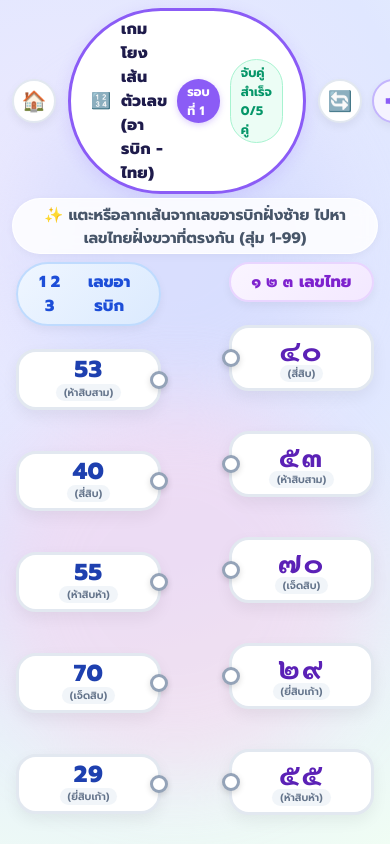
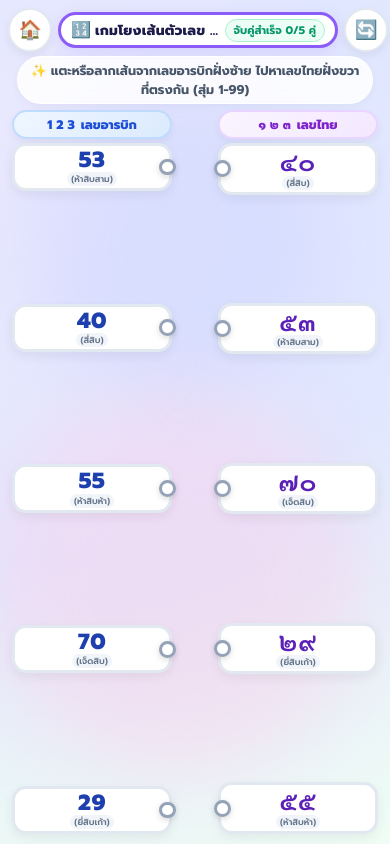
Before and after one commit to bilanphoto/As11, a plain HTML site: page number-matching.html in a window 390 px wide. Drawn offline with Linux system fonts and the light colour scheme.

Commit message:
Fix auto-resize, dynamic clamp scaling, and mobile scrollability across all pages

```diff
--- a/css/jigsaw-game.css
+++ b/css/jigsaw-game.css
@@ -10,26 +10,34 @@
 }
 
 /* Base Viewport & Layout */
-body {
+html, body {
   margin: 0;
   padding: 0;
+  width: 100%;
+  min-height: 100%;
   min-height: 100vh;
-  min-height: -webkit-fill-available;
+  min-height: 100dvh;
+  height: auto;
   font-family: 'Prompt', -apple-system, BlinkMacSystemFont, sans-serif;
   background-color: #f0fdf4;
-  overflow: hidden;
+  overflow-x: hidden;
+  overflow-y: auto;
+  -webkit-overflow-scrolling: touch;
   user-select: none;
   -webkit-user-select: none;
 }
 
 .jigsaw-viewport {
   position: relative;
-  width: 100vw;
-  height: 100vh;
-  height: -webkit-fill-available;
+  width: 100%;
+  max-width: 100vw;
+  min-height: 100vh;
+  min-height: 100dvh;
+  height: auto;
   display: flex;
   flex-direction: column;
-  overflow: hidden;
+  overflow-x: hidden;
+  overflow-y: visible;
   box-sizing: border-box;
 }
 
@@ -555,22 +563,32 @@ body {
    Responsive Adaptations
    ========================================================================== */
 @media (max-width: 960px) {
+  .jigsaw-viewport {
+    height: auto;
+    min-height: 100vh;
+    min-height: 100dvh;
+    overflow-y: auto;
+    -webkit-overflow-scrolling: touch;
+  }
+
   .jigsaw-arena {
     flex-direction: column;
     padding: 6px 12px 10px;
     gap: 10px;
+    height: auto;
   }
 
   .jigsaw-board-panel {
     max-width: 100%;
     width: 100%;
-    height: 58%;
+    height: auto;
+    min-height: 260px;
   }
 
   .jigsaw-tray-panel {
     width: 100%;
-    height: 40%;
-    max-height: 40%;
+    height: auto;
+    max-height: none;
     padding: 8px;
   }
 
@@ -581,6 +599,7 @@ body {
     overflow-y: hidden;
     gap: 8px;
     padding-bottom: 4px;
+    -webkit-overflow-scrolling: touch;
   }
 
   .piece-card {
--- a/css/menu.css
+++ b/css/menu.css
@@ -2,17 +2,33 @@
  * Main Menu / Hub Styles (หน้าเมนูหลัก เกมการเรียนรู้ปฐมวัย)
  */
 
+html, body {
+  width: 100%;
+  min-height: 100%;
+  min-height: 100vh;
+  min-height: 100dvh;
+  height: auto;
+  overflow-x: hidden;
+  overflow-y: auto;
+  -webkit-overflow-scrolling: touch;
+}
+
 .menu-viewport {
   position: relative;
-  width: 100vw;
-  height: 100vh;
+  width: 100%;
+  max-width: 100vw;
+  min-height: 100vh;
+  min-height: 100dvh;
+  height: auto;
   display: flex;
   flex-direction: column;
   justify-content: space-between;
   align-items: center;
-  padding: 16px 24px 20px 24px;
-  overflow: hidden;
+  padding: clamp(10px, 2vh, 20px) clamp(12px, 2.5vw, 24px);
+  overflow-x: hidden;
+  overflow-y: visible;
   background-color: transparent;
+  box-sizing: border-box;
 }
 
 /* Header */
@@ -322,26 +338,39 @@
   .menu-viewport {
     height: auto;
     min-height: 100vh;
-    overflow-y: auto;
+    min-height: 100dvh;
+    padding: 12px 16px 20px;
   }
   .games-hub-grid {
     grid-template-columns: repeat(2, 1fr);
     max-width: 720px;
+    gap: 14px;
   }
 }
 
 @media (max-width: 600px) {
+  .menu-viewport {
+    padding: 10px 12px 18px;
+  }
   .games-hub-grid {
     grid-template-columns: 1fr;
     max-width: 420px;
+    gap: 12px;
+  }
+  .menu-title-container {
+    padding: 6px 18px;
   }
   .menu-title {
-    font-size: 1.25rem;
+    font-size: 1.15rem;
+  }
+  .menu-hero-text {
+    font-size: 0.92rem;
+    padding: 4px 16px;
   }
   .portal-preview-wrap {
-    height: 140px;
+    height: 135px;
   }
   .portal-img-preview {
-    height: 95px;
+    height: 90px;
   }
 }
--- a/css/number-matching.css
+++ b/css/number-matching.css
@@ -3,21 +3,37 @@
    High-contrast, playful, responsive, preschool-friendly design.
    ========================================================================== */
 
+html, body {
+  width: 100%;
+  min-height: 100%;
+  min-height: 100vh;
+  min-height: 100dvh;
+  height: auto;
+  overflow-x: hidden;
+  overflow-y: auto;
+  -webkit-overflow-scrolling: touch;
+}
+
 .number-viewport {
   position: relative;
-  width: 100vw;
-  height: 100vh;
+  width: 100%;
+  max-width: 100vw;
+  min-height: 100vh;
+  min-height: 100dvh;
+  height: auto;
   display: flex;
   flex-direction: column;
   justify-content: space-between;
-  padding: 10px 20px 14px;
-  overflow: hidden;
+  align-items: center;
+  padding: clamp(6px, 1.2vh, 12px) clamp(8px, 2vw, 20px);
+  overflow-x: hidden;
+  overflow-y: visible;
   box-sizing: border-box;
 }
 
 /* Background Animated Gradient Layer */
 .number-bg-layer {
-  position: absolute;
+  position: fixed;
   inset: 0;
   background: radial-gradient(circle at 18% 25%, #ede9fe 0%, #e0e7ff 50%, #f0fdf4 100%);
   z-index: 1;
@@ -58,31 +74,32 @@
   align-items: center;
   justify-content: space-between;
   flex-shrink: 0;
-  gap: 12px;
+  gap: clamp(6px, 1.5vw, 12px);
 }
 
 .header-left, .header-right {
   display: flex;
   align-items: center;
-  gap: 10px;
+  gap: clamp(6px, 1vw, 10px);
 }
 
 .btn-nav-home, .btn-action-icon {
   background: #ffffff;
   border: 2px solid #e2e8f0;
   border-radius: 50%;
-  width: 44px;
-  height: 44px;
+  width: clamp(38px, 5.5vh, 44px);
+  height: clamp(38px, 5.5vh, 44px);
   display: flex;
   align-items: center;
   justify-content: center;
-  font-size: 1.25rem;
+  font-size: clamp(1.05rem, 2.2vh, 1.25rem);
   color: #475569;
   cursor: pointer;
   box-shadow: 0 4px 10px rgba(0, 0, 0, 0.06);
   transition: transform 0.2s cubic-bezier(0.34, 1.56, 0.64, 1), box-shadow 0.2s, background-color 0.2s;
   text-decoration: none;
   touch-action: manipulation;
+  flex-shrink: 0;
 }
 
 .btn-nav-home:hover, .btn-action-icon:hover {
@@ -100,41 +117,47 @@
 /* Center Title Pill */
 .number-title-pill {
   background: #ffffff;
-  border: 3px solid #8b5cf6;
+  border: clamp(2px, 0.4vh, 3px) solid #8b5cf6;
   border-radius: 999px;
-  padding: 6px 20px;
+  padding: clamp(3px, 0.8vh, 6px) clamp(8px, 1.5vw, 20px);
   box-shadow: 0 4px 16px rgba(139, 92, 246, 0.16);
   display: flex;
   align-items: center;
-  gap: 10px;
+  gap: clamp(4px, 1vw, 10px);
+  max-width: calc(100% - 100px);
 }
 
 .number-title-pill h1 {
   margin: 0;
-  font-size: 1.15rem;
+  font-size: clamp(0.85rem, 2vh, 1.15rem);
   font-weight: 800;
   color: #1e1b4b;
   letter-spacing: 0.3px;
+  white-space: nowrap;
+  overflow: hidden;
+  text-overflow: ellipsis;
 }
 
 .round-badge-pill {
   background: #8b5cf6;
   color: #ffffff;
-  font-size: 0.78rem;
+  font-size: clamp(0.65rem, 1.3vh, 0.78rem);
   font-weight: 700;
-  padding: 3px 10px;
+  padding: 2px 8px;
   border-radius: 999px;
   box-shadow: 0 2px 6px rgba(139, 92, 246, 0.3);
+  white-space: nowrap;
 }
 
 .counter-badge-pill {
   background: #ecfdf5;
   color: #059669;
   border: 1.5px solid #a7f3d0;
-  font-size: 0.78rem;
+  font-size: clamp(0.65rem, 1.3vh, 0.78rem);
   font-weight: 700;
-  padding: 3px 10px;
+  padding: 2px 8px;
   border-radius: 999px;
+  white-space: nowrap;
 }
 
 /* Tip / Instruction Bar */
@@ -142,17 +165,18 @@
   position: relative;
   z-index: 10;
   text-align: center;
-  font-size: 0.95rem;
+  font-size: clamp(0.72rem, 1.5vh, 0.92rem);
   font-weight: 700;
   color: #475569;
   background: rgba(255, 255, 255, 0.85);
   backdrop-filter: blur(8px);
   -webkit-backdrop-filter: blur(8px);
-  padding: 4px 20px;
+  padding: clamp(2px, 0.5vh, 4px) clamp(10px, 2vw, 20px);
   border-radius: 999px;
-  margin: 4px auto;
+  margin: clamp(2px, 0.5vh, 4px) auto;
   box-shadow: 0 2px 8px rgba(0, 0, 0, 0.04);
   border: 1px solid rgba(255, 255, 255, 0.9);
+  max-width: 95%;
 }
 
 /* Main Playing Arena */
@@ -164,11 +188,12 @@
   max-width: 980px;
   margin: 0 auto;
   display: flex;
-  align-items: center;
+  align-items: stretch;
   justify-content: space-between;
-  padding: 8px 16px;
+  padding: clamp(4px, 0.8vh, 8px) clamp(4px, 1.5vw, 16px);
   box-sizing: border-box;
-  min-height: 0; /* Prevents overflow */
+  min-height: 0;
+  gap: clamp(8px, 2vw, 20px);
 }
 
 /* SVG Line Canvas Overlay (Spans entire arena) */
@@ -215,24 +240,25 @@
   display: flex;
   flex-direction: column;
   justify-content: space-between;
-  height: 100%;
-  width: 250px;
+  height: auto;
+  width: clamp(135px, 28vw, 250px);
   z-index: 20;
-  gap: 10px;
+  gap: clamp(4px, 1vh, 8px);
 }
 
 .column-header {
   text-align: center;
-  font-size: 1rem;
+  font-size: clamp(0.78rem, 1.6vh, 0.95rem);
   font-weight: 800;
-  padding: 6px 14px;
+  padding: clamp(3px, 0.6vh, 5px) clamp(6px, 1.2vw, 12px);
   border-radius: 999px;
   box-shadow: 0 4px 10px rgba(0, 0, 0, 0.05);
-  margin-bottom: 2px;
+  margin-bottom: 0;
   display: flex;
   align-items: center;
   justify-content: center;
   gap: 6px;
+  flex-shrink: 0;
 }
 
 .column-arabic .column-header {
@@ -252,8 +278,8 @@
   flex: 1;
   display: flex;
   flex-direction: column;
-  justify-content: space-around;
-  gap: 10px;
+  justify-content: space-between;
+  gap: clamp(4px, 1vh, 8px);
   min-height: 0;
 }
 
@@ -261,24 +287,25 @@
 .number-card {
   position: relative;
   background: #ffffff;
-  border: 3px solid #e2e8f0;
-  border-radius: 20px;
-  padding: 8px 16px;
+  border: clamp(2px, 0.4vh, 3px) solid #e2e8f0;
+  border-radius: clamp(14px, 2vh, 20px);
+  padding: clamp(2px, 0.6vh, 6px) clamp(6px, 1.2vw, 14px);
   display: flex;
   align-items: center;
   justify-content: center;
-  box-shadow: 0 6px 16px rgba(0, 0, 0, 0.06);
+  box-shadow: 0 4px 12px rgba(0, 0, 0, 0.06);
   cursor: pointer;
   user-select: none;
   -webkit-user-select: none;
-  touch-action: none; /* Disable browser pinch/scroll so drag is immediate */
+  touch-action: pan-y; /* Allows vertical scrolling on touch devices while allowing horizontal drag */
   transition: transform 0.22s cubic-bezier(0.34, 1.56, 0.64, 1), box-shadow 0.22s, border-color 0.22s, background-color 0.22s;
-  min-height: 64px;
+  min-height: clamp(38px, 6.8vh, 60px);
+  box-sizing: border-box;
 }
 
 .number-card:hover {
-  transform: translateY(-3px) scale(1.02);
-  box-shadow: 0 10px 22px rgba(139, 92, 246, 0.18);
+  transform: translateY(-2px) scale(1.02);
+  box-shadow: 0 8px 18px rgba(139, 92, 246, 0.18);
   border-color: #8b5cf6;
 }
 
@@ -326,15 +353,15 @@
   flex-direction: column;
   align-items: center;
   justify-content: center;
-  gap: 2px;
+  gap: 1px;
   pointer-events: none;
 }
 
 .num-display {
   font-family: 'Prompt', sans-serif;
-  font-size: 1.85rem;
+  font-size: clamp(1.2rem, 3.2vh, 1.85rem);
   font-weight: 800;
-  line-height: 1;
+  line-height: 1.05;
   color: #1e293b;
   letter-spacing: 0.5px;
 }
@@ -344,19 +371,20 @@
 }
 
 .column-thai .num-display {
-  font-family: 'Sarabun', 'TH Sarabun New', 'Prompt', sans-serif;
+  font-family: 'Sarabun', 'TH Sarabun New', sans-serif;
   color: #5b21b6;
-  font-size: 2.45rem;
-  font-weight: 800;
-  letter-spacing: 2px;
+  font-size: clamp(1.35rem, 3.8vh, 2.35rem);
+  font-weight: 700;
+  line-height: 1.05;
+  letter-spacing: 1px;
 }
 
 .num-word-pill {
-  font-size: 0.72rem;
+  font-size: clamp(0.55rem, 1.2vh, 0.7rem);
   font-weight: 600;
   color: #64748b;
   background: #f1f5f9;
-  padding: 1px 8px;
+  padding: 1px 6px;
   border-radius: 999px;
   white-space: nowrap;
 }
@@ -369,28 +397,34 @@
 /* Anchor Connector Dot */
 .connector-dot {
   position: absolute;
-  width: 18px;
-  height: 18px;
+  width: clamp(14px, 2vh, 18px);
+  height: clamp(14px, 2vh, 18px);
   border-radius: 50%;
   background: #ffffff;
-  border: 3.5px solid #94a3b8;
+  border: clamp(2.5px, 0.4vh, 3.5px) solid #94a3b8;
   box-shadow: 0 2px 6px rgba(0, 0, 0, 0.15);
   transition: transform 0.2s cubic-bezier(0.34, 1.56, 0.64, 1), background-color 0.2s, border-color 0.2s;
   pointer-events: auto;
   cursor: crosshair;
+  touch-action: none; /* Initiates line drawing directly from dot */
 }
 
 /* Left side cards have dot on the right edge */
 .column-arabic .connector-dot {
-  right: -10px;
+  right: clamp(-7px, -1vh, -9px);
 }
 
 /* Right side cards have dot on the left edge */
 .column-thai .connector-dot {
-  left: -10px;
+  left: clamp(-7px, -1vh, -9px);
 }
 
 .number-card:hover .connector-dot,
+.number-card.selected .connector-dot {
+  transform: scale(1.3);
+  border-color: #8b5cf6;
+  background: #f5f3ff;
+}
 .number-card.selected .connector-dot {
   transform: scale(1.35);
   border-color: #8b5cf6;
@@ -469,6 +503,10 @@
   visibility: hidden;
   pointer-events: none;
   transition: opacity 0.3s ease, visibility 0.3s ease;
+  overflow-y: auto;
+  -webkit-overflow-scrolling: touch;
+  padding: 16px;
+  box-sizing: border-box;
 }
 
 .celebration-overlay.active {
@@ -481,10 +519,13 @@
   position: relative;
   background: #ffffff;
   border-radius: 28px;
-  padding: 30px 36px;
+  padding: clamp(20px, 4vh, 32px) clamp(16px, 4vw, 36px);
   text-align: center;
   max-width: 480px;
   width: 90%;
+  max-height: 90vh;
+  max-height: 90dvh;
+  overflow-y: auto;
   box-shadow: 0 25px 50px -12px rgba(0, 0, 0, 0.35);
   transform: scale(0.85) translateY(20px);
   transition: transform 0.4s cubic-bezier(0.34, 1.56, 0.64, 1);
@@ -495,8 +536,8 @@
 }
 
 .celebration-badge-icon {
-  font-size: 64px;
-  margin-bottom: 8px;
+  font-size: clamp(44px, 8vh, 64px);
+  margin-bottom: 6px;
   animation: bounceEmoji 1s infinite alternate;
 }
 
@@ -506,40 +547,40 @@
 }
 
 .celebration-title {
-  margin: 0 0 8px;
-  font-size: 1.8rem;
+  margin: 0 0 6px;
+  font-size: clamp(1.4rem, 3.5vh, 1.8rem);
   font-weight: 800;
   color: #1e293b;
 }
 
 .celebration-subtitle {
-  margin: 0 0 18px;
-  font-size: 1.05rem;
+  margin: 0 0 16px;
+  font-size: clamp(0.9rem, 2vh, 1.05rem);
   color: #64748b;
-  line-height: 1.5;
+  line-height: 1.4;
 }
 
 .matched-summary-wrap {
   display: flex;
   flex-wrap: wrap;
   justify-content: center;
-  gap: 8px;
-  margin-bottom: 22px;
+  gap: 6px;
+  margin-bottom: 18px;
 }
 
 .summary-pill {
   background: #f5f3ff;
   border: 1.5px solid #ddd6fe;
   border-radius: 999px;
-  padding: 4px 14px;
-  font-size: 0.95rem;
+  padding: 3px 12px;
+  font-size: clamp(0.85rem, 1.8vh, 0.95rem);
   font-weight: 800;
   color: #6d28d9;
 }
 
 .celebration-actions {
   display: flex;
-  gap: 12px;
+  gap: 10px;
   justify-content: center;
 }
 
@@ -548,9 +589,9 @@
   align-items: center;
   justify-content: center;
   gap: 6px;
-  font-size: 1rem;
+  font-size: clamp(0.9rem, 2vh, 1rem);
   font-weight: 700;
-  padding: 12px 24px;
+  padding: 10px 20px;
   border-radius: 999px;
   border: none;
   cursor: pointer;
@@ -581,44 +622,104 @@
   z-index: 99998;
 }
 
-/* Responsive Adaptations */
+/* Responsive Adaptations for Mobile & Tablets */
 @media (max-width: 768px) {
   .number-viewport {
-    padding: 8px 12px 10px;
+    padding: clamp(4px, 1vh, 8px) 8px;
+  }
+
+  .number-header {
+    gap: 6px;
+  }
+
+  .number-title-pill {
+    padding: 3px 10px;
+    max-width: calc(100% - 94px);
   }
 
   .number-title-pill h1 {
-    font-size: 0.98rem;
+    font-size: 0.85rem;
+  }
+
+  .round-badge-pill {
+    display: none; /* Hide round badge in header on narrow mobile to keep title spacious */
   }
 
   .matching-arena {
-    padding: 4px;
+    padding: 2px 4px;
+    gap: 6px;
   }
 
   .column-container {
-    width: 145px;
-    gap: 6px;
+    width: clamp(120px, 44vw, 160px);
+    gap: 4px;
+  }
+
+  .column-header {
+    font-size: 0.78rem;
+    padding: 3px 8px;
+  }
+
+  .cards-stack {
+    gap: clamp(3px, 0.8vh, 6px);
   }
 
   .number-card {
-    padding: 6px 8px;
-    min-height: 52px;
+    padding: 2px 6px;
+    min-height: clamp(36px, 6.2vh, 48px);
+    border-radius: 14px;
   }
 
   .num-display {
-    font-size: 1.45rem;
+    font-size: clamp(1.1rem, 2.6vh, 1.4rem);
   }
 
   .column-thai .num-display {
-    font-size: 1.85rem;
-    font-weight: 800;
+    font-size: clamp(1.2rem, 3vh, 1.75rem);
+    font-weight: 700;
   }
 
   .num-word-pill {
-    font-size: 0.65rem;
+    font-size: 0.55rem;
+    padding: 0 4px;
   }
 
   .arena-center-guide {
     display: none;
   }
 }
+
+/* Extra small screens or landscape on mobile phones (very short screen height) */
+@media (max-height: 520px) {
+  .number-viewport {
+    height: auto;
+    min-height: 100vh;
+    min-height: 100dvh;
+    padding: 4px 8px;
+  }
+
+  .instruction-bar {
+    display: none; /* Save vertical space in short height viewports */
+  }
+
+  .cards-stack {
+    gap: 3px;
+  }
+
+  .number-card {
+    min-height: 34px;
+    padding: 2px 6px;
+  }
+
+  .num-display {
+    font-size: 1.05rem;
+  }
+
+  .column-thai .num-display {
+    font-size: 1.25rem;
+  }
+
+  .num-word-pill {
+    display: none; /* Hide subtitle word pill in landscape so numbers remain large */
+  }
+}
--- a/css/size-game.css
+++ b/css/size-game.css
@@ -35,17 +35,32 @@
   object-fit: cover;
 }
 
+html, body {
+  width: 100%;
+  min-height: 100%;
+  min-height: 100vh;
+  min-height: 100dvh;
+  height: auto;
+  overflow-x: hidden;
+  overflow-y: auto;
+  -webkit-overflow-scrolling: touch;
+}
+
 /* Container adjustments to eliminate overflow */
 .game-viewport {
   position: relative;
-  width: 100vw;
-  height: 100vh;
+  width: 100%;
+  max-width: 100vw;
+  min-height: 100vh;
+  min-height: 100dvh;
+  height: auto;
   display: flex;
   flex-direction: column;
   justify-content: flex-start;
   align-items: center;
-  padding: 8px 18px 10px 18px;
-  overflow: hidden;
+  padding: clamp(6px, 1.2vh, 10px) clamp(8px, 2vw, 18px);
+  overflow-x: hidden;
+  overflow-y: visible;
   background-color: transparent;
   box-sizing: border-box;
 }
@@ -64,18 +79,17 @@
 .size-board {
   flex: 1;
   min-height: 0;
-  height: 100%;
+  height: auto;
   width: 100%;
   max-width: 1240px;
   display: grid;
   grid-template-columns: 1fr 124px 1fr;
-  gap: 14px;
+  gap: clamp(8px, 1.5vw, 14px);
   align-items: stretch;
   justify-content: center;
   padding: 0;
   margin: 0;
   z-index: 5;
-  overflow: hidden;
 }
 
 /* Vertical Columns */
--- a/css/style.css
+++ b/css/style.css
@@ -31,8 +31,13 @@
 
 html, body {
   width: 100%;
-  height: 100%;
-  overflow: hidden;
+  min-height: 100%;
+  min-height: 100vh;
+  min-height: 100dvh;
+  height: auto;
+  overflow-x: hidden;
+  overflow-y: auto;
+  -webkit-overflow-scrolling: touch;
   font-family: var(--font-main);
   background-color: #7dd3fc;
   background-image: url('../assets/images/bg.jpg?v=2');
@@ -44,15 +49,20 @@ html, body {
 /* App Main Container with Blurred Background for Prominent Foreground */
 .game-viewport {
   position: relative;
-  width: 100vw;
-  height: 100vh;
+  width: 100%;
+  max-width: 100vw;
+  min-height: 100vh;
+  min-height: 100dvh;
+  height: auto;
   display: flex;
   flex-direction: column;
   justify-content: space-between;
   align-items: center;
-  padding: 12px 24px 16px 24px;
-  overflow: hidden;
+  padding: clamp(6px, 1.5vh, 12px) clamp(10px, 2vw, 24px);
+  overflow-x: hidden;
+  overflow-y: visible;
   background-color: transparent;
+  box-sizing: border-box;
 }
 
 /* Blurred background layer so game question cards pop out prominently */
@@ -266,7 +276,7 @@ html, body {
 /* Generic Card Styles */
 .game-card {
   position: relative;
-  height: 140px;
+  height: clamp(82px, 18vh, 140px);
   background: #ffffff;
   border: var(--card-border-width) solid var(--card-border);
   border-radius: var(--card-radius);
```
Also changed, not shown: asean-landmarks.html (+1 -1 lines), index.html (+2 -2 lines), jigsaw.html (+2 -2 lines), js/number-matching.js (+20 -4 lines), number-matching.html (+3 -3 lines), size-sorting.html (+2 -2 lines).
